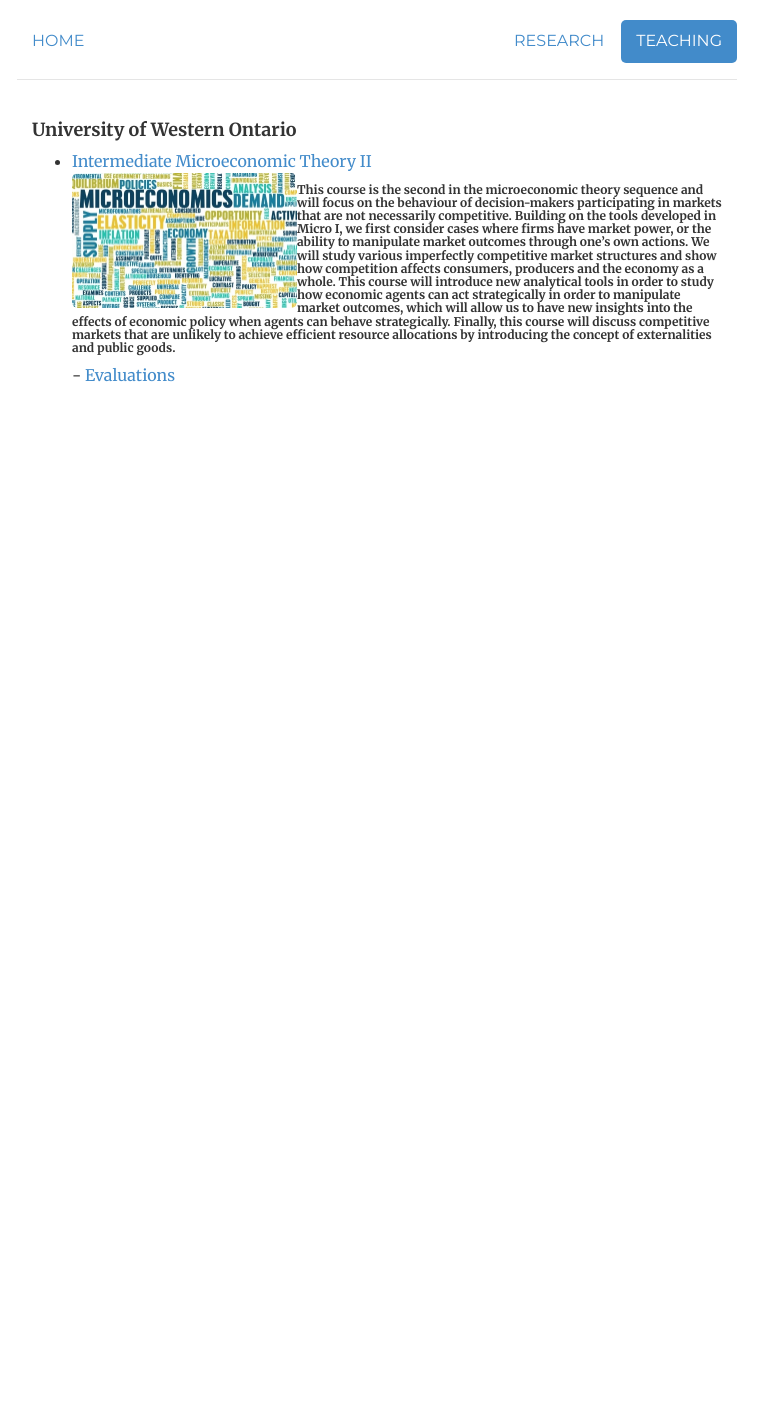
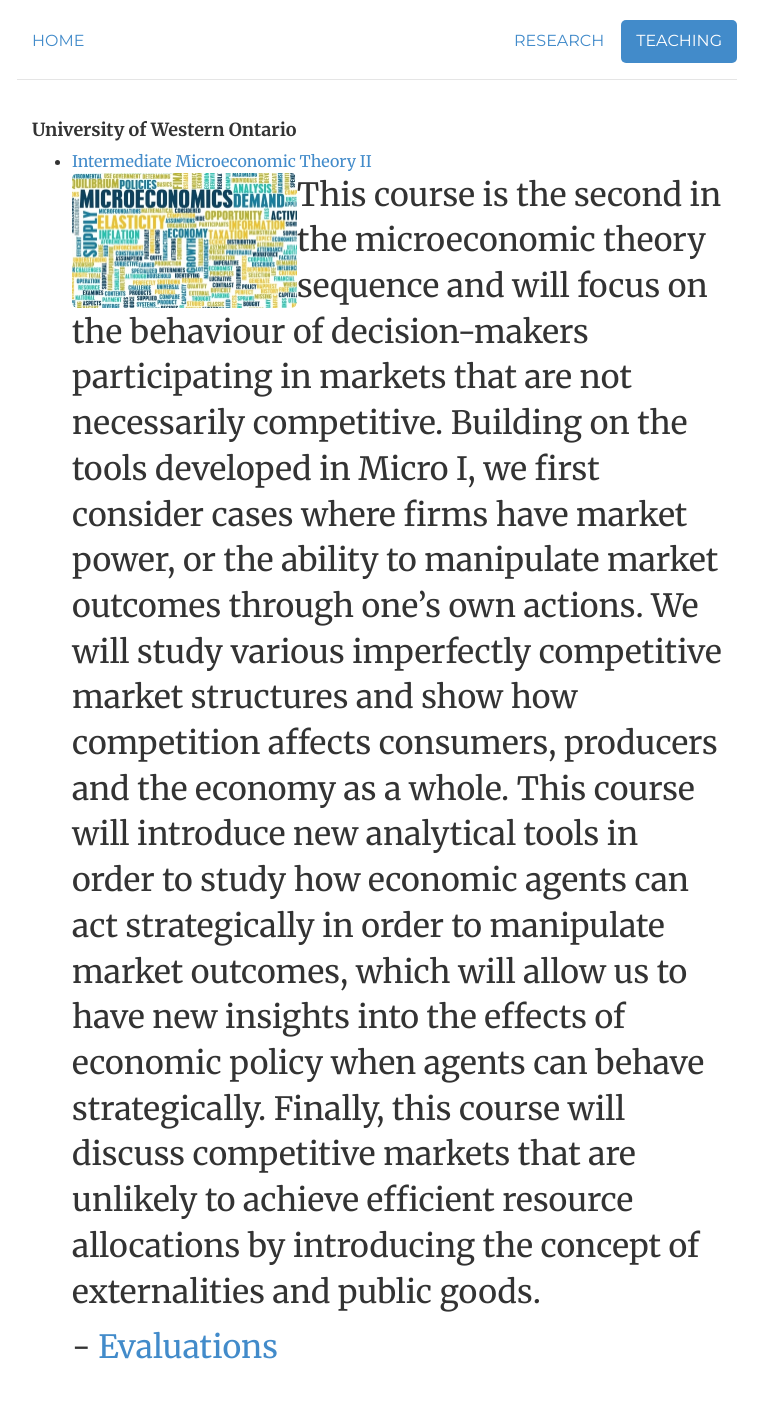
Before and after one commit to morihiroaki/morihiroaki.github.io, a Jekyll site: the page built from teaching.html, in a window 1280 px wide. Shown: the whole page, without its empty margins (263-1031 px from the left). Built offline with Jekyll 4.4.1, drawn with Linux system fonts in a browser that asks for light colours; before the commit the page ends 900 px from its top, so only the background shows below that.

Commit message:
Update teaching.html

```diff
--- a/teaching.html
+++ b/teaching.html
@@ -12,7 +12,7 @@
 <div class="span-8">
       	<img  class="img-rounded" src="files/micro_image.jpg" height="135" width="225" style='float: left;'>
 </div>
-<p><h6>This course is the second in the microeconomic theory sequence and will focus on the behaviour of
+<p><font size="6">This course is the second in the microeconomic theory sequence and will focus on the behaviour of
          decision-makers participating in markets that are not necessarily competitive. Building on the tools developed
          in Micro I, we first consider cases where firms have market power, or the ability to manipulate market outcomes
          through one’s own actions. We will study various imperfectly competitive market structures and show how competition
@@ -20,7 +20,7 @@
          study how economic agents can act strategically in order to manipulate market outcomes, which will allow us to
          have new insights into the effects of economic policy when agents can behave strategically. Finally, this course will
          discuss competitive markets that are unlikely to achieve efficient resource allocations by introducing the concept of
-         externalities and public goods.</h6></p>
+         externalities and public goods.</p>
     <dd>- <a target="_blank" href="/files/2151_2015S_evaluation.pdf" title="Evaluations">Evaluations</a></dd>
 </ul>
 
```
